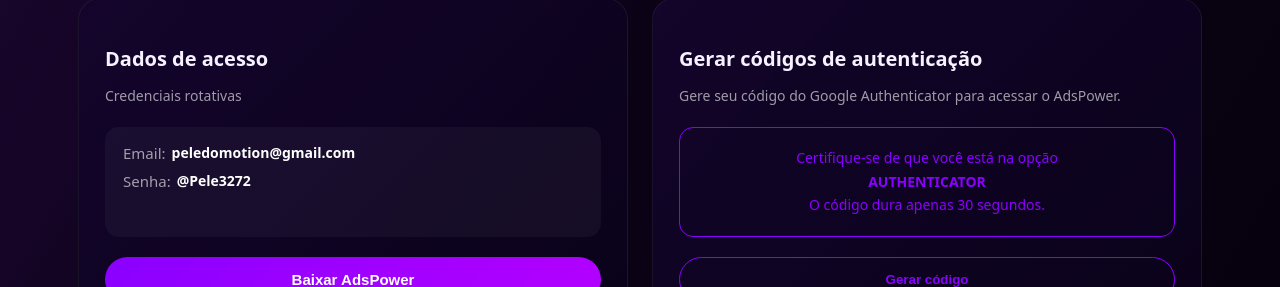
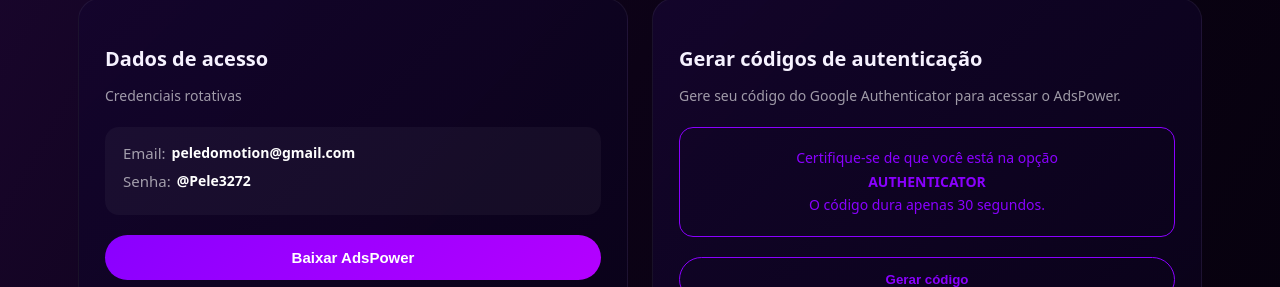
Before and after one commit to Gabriel090207/peledomotionportal, a React (Vite) app in the folder frontend/: page /adspower in a window 1280 px wide. Shown: the part 992-1279 px from the top of the page. Built offline with nearby package versions, Linux system fonts and the light colour scheme.

Commit message:
adiciona pyotp

```diff
--- a/frontend/src/pages/AdsPowerPage/AdsPowerPage.module.css
+++ b/frontend/src/pages/AdsPowerPage/AdsPowerPage.module.css
@@ -144,7 +144,7 @@
   border-radius:14px;
 
   margin-bottom:20px;
-    min-height:110px;
+
 }
 
 .credentials div{
```
Also changed, not shown: 1 other file (tests, documents, lock files or other folders).
